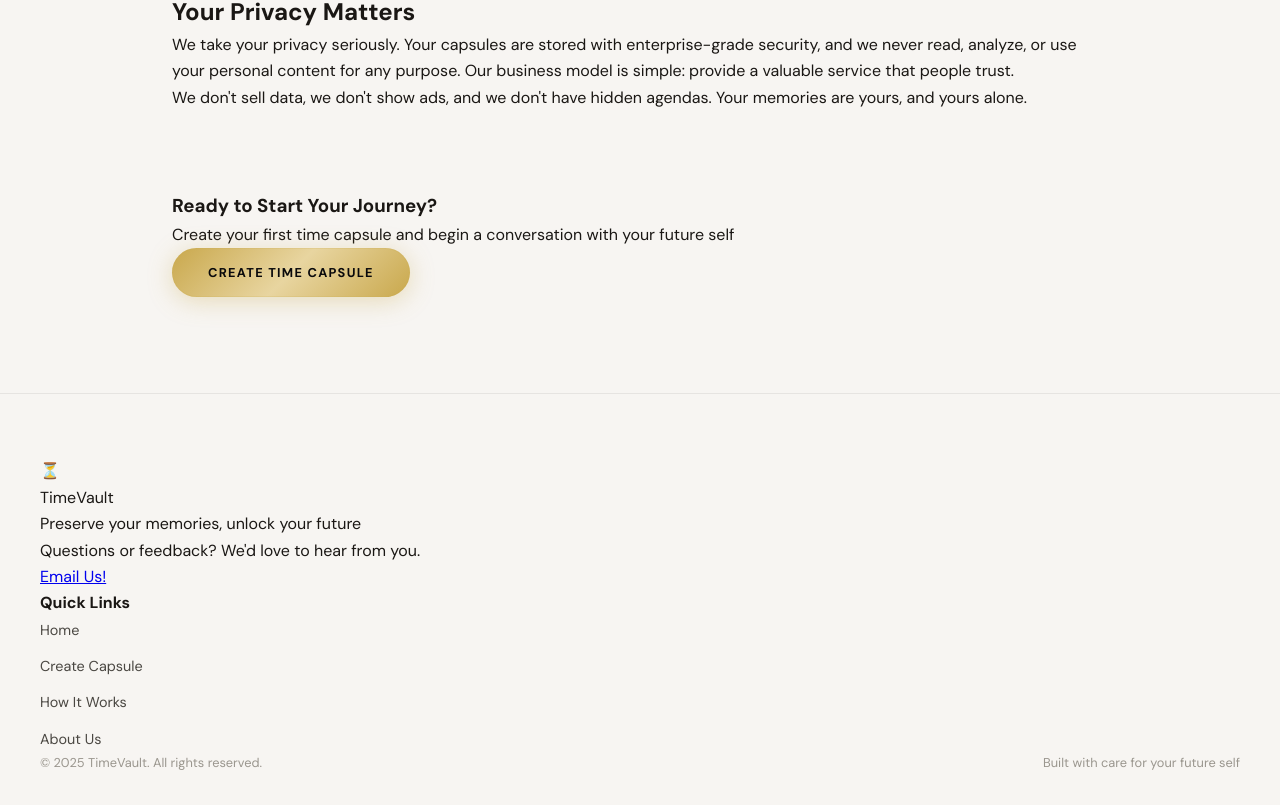
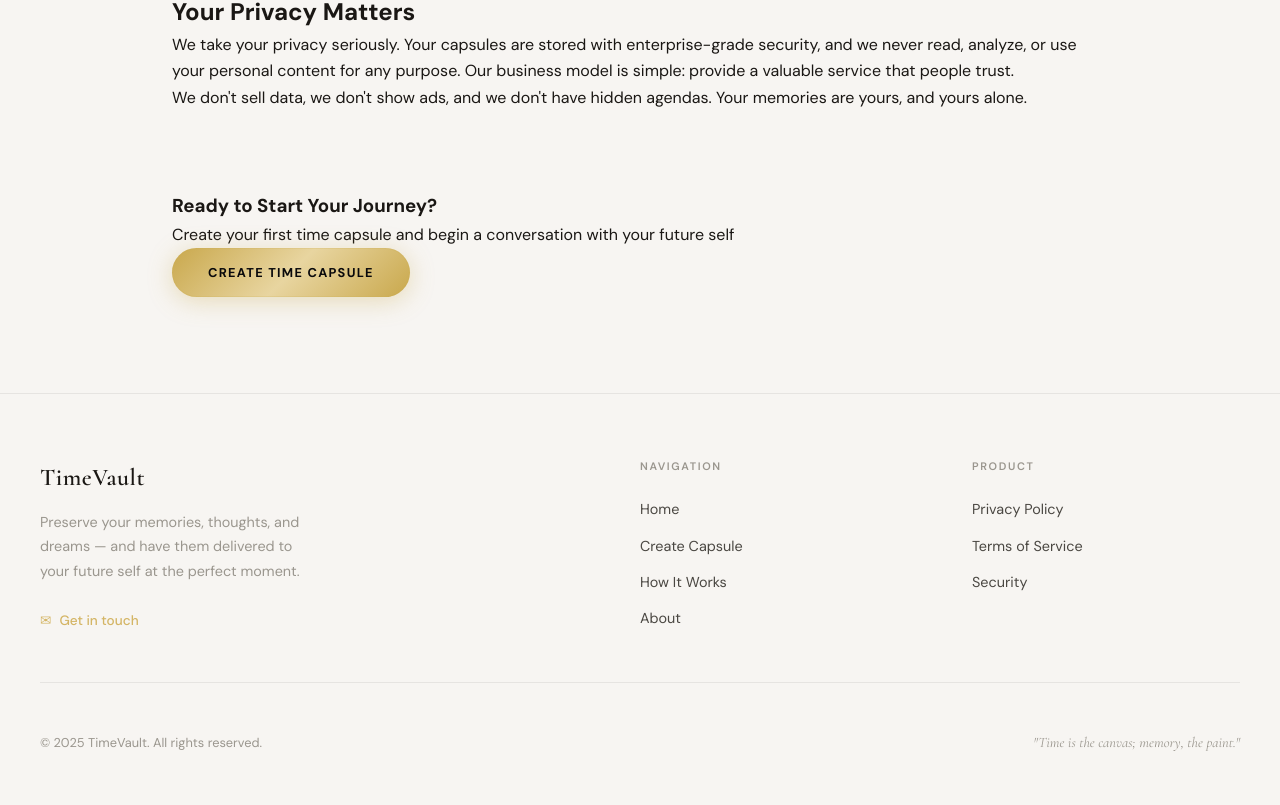
Before and after one commit to ssupshub/TimeVault, a React (Vite) app: page /about in a window 1280 px wide. Shown: the part 1496-2301 px from the top of the page. Built offline with nearby package versions, Linux system fonts and the light colour scheme; no server answers.

Commit message:
feat: rebuild footer with 3-column editorial layout and display font branding

```diff
--- a/src/components/Footer.tsx
+++ b/src/components/Footer.tsx
@@ -1,48 +1,48 @@
 import { Link } from 'react-router-dom';
 
 function Footer() {
-  const currentYear = new Date().getFullYear();
-
-  const handleNavClick = () => {
-    window.scrollTo({ top: 0, behavior: 'smooth' });
-  };
+  const year = new Date().getFullYear();
+  const scrollTop = () => window.scrollTo({ top: 0, behavior: 'smooth' });
 
   return (
     <footer className="main-footer">
       <div className="footer-container">
-        <div className="footer-content">
-          <div className="footer-section footer-branding">
-            <div className="footer-logo">
-              <div className="logo-icon">⏳</div>
-              <span className="logo-text">TimeVault</span>
-            </div>
-            <p className="footer-tagline">
-              Preserve your memories, unlock your future
+        <div className="footer-top">
+          <div>
+            <div className="footer-brand-name">TimeVault</div>
+            <p className="footer-brand-desc">
+              Preserve your memories, thoughts, and dreams — and have them delivered
+              to your future self at the perfect moment.
             </p>
-            <p className="footer-description">
-              Questions or feedback? We'd love to hear from you.
-            </p>
-            <a href="mailto:subhamchauhan1310@gmail.com" className="footer-email">
-              Email Us!
+            <a href="mailto:subhamchauhan1310@gmail.com" className="footer-contact-link">
+              <span>✉</span>
+              <span>Get in touch</span>
             </a>
           </div>
 
-          <div className="footer-section footer-links-section">
-            <h4>Quick Links</h4>
+          <div>
+            <p className="footer-col-title">Navigation</p>
             <ul className="footer-links">
-              <li><Link to="/" onClick={handleNavClick}>Home</Link></li>
-              <li><Link to="/create" onClick={handleNavClick}>Create Capsule</Link></li>
-              <li><Link to="/how-it-works" onClick={handleNavClick}>How It Works</Link></li>
-              <li><Link to="/about" onClick={handleNavClick}>About Us</Link></li>
+              <li><Link to="/" onClick={scrollTop}>Home</Link></li>
+              <li><Link to="/create" onClick={scrollTop}>Create Capsule</Link></li>
+              <li><Link to="/how-it-works" onClick={scrollTop}>How It Works</Link></li>
+              <li><Link to="/about" onClick={scrollTop}>About</Link></li>
+            </ul>
+          </div>
+
+          <div>
+            <p className="footer-col-title">Product</p>
+            <ul className="footer-links">
+              <li><a href="#">Privacy Policy</a></li>
+              <li><a href="#">Terms of Service</a></li>
+              <li><a href="#">Security</a></li>
             </ul>
           </div>
         </div>
 
         <div className="footer-bottom">
-          <p>&copy; {currentYear} TimeVault. All rights reserved.</p>
-          <p className="footer-note">
-            Built with care for your future self
-          </p>
+          <span>&copy; {year} TimeVault. All rights reserved.</span>
+          <span className="footer-motto">"Time is the canvas; memory, the paint."</span>
         </div>
       </div>
     </footer>
```
